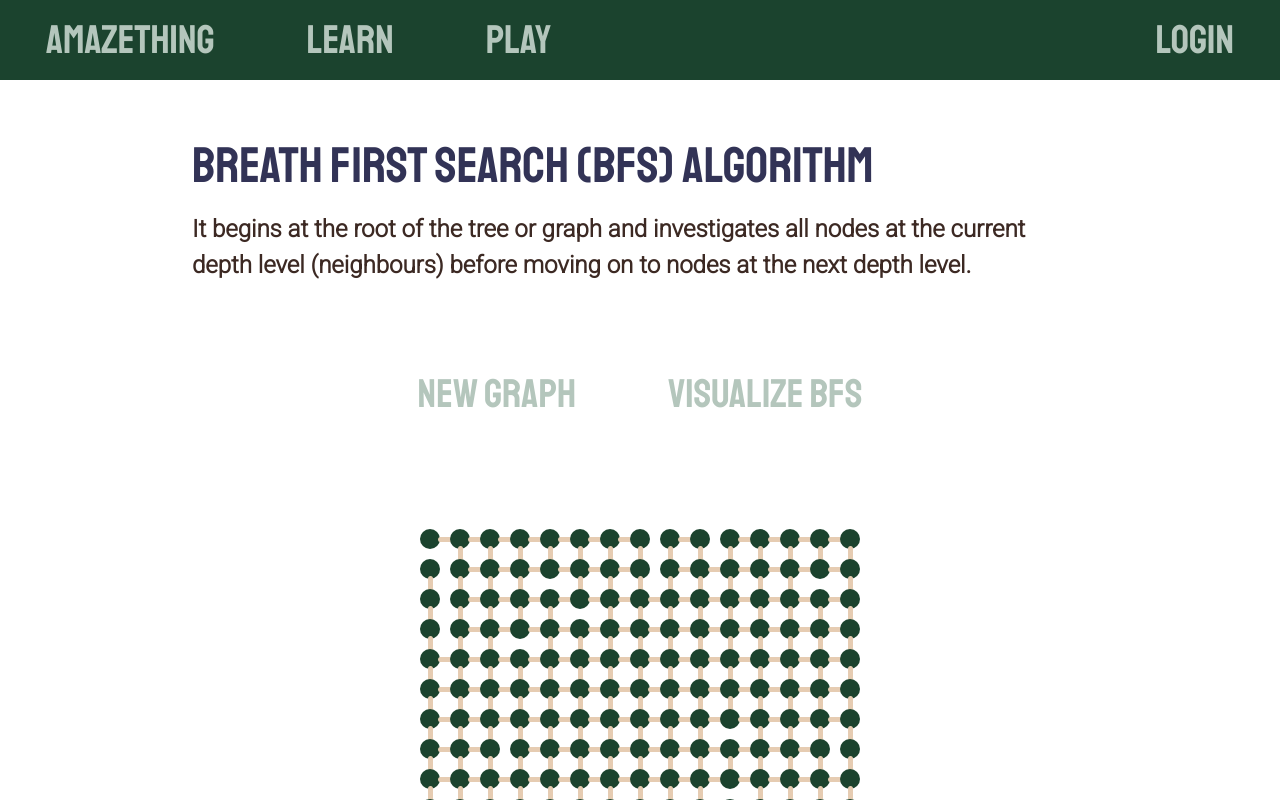
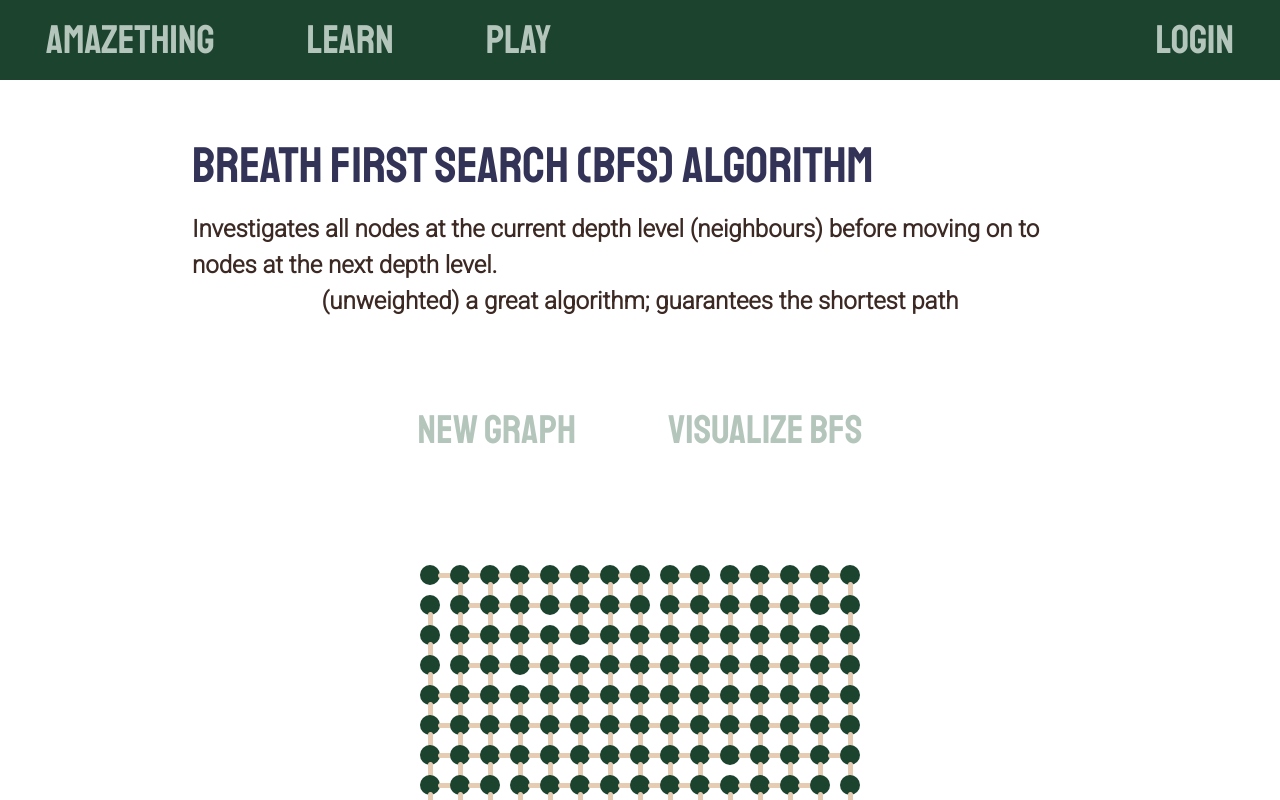
Before and after one commit to vadim-nest/aMAZEthing, a React (Vite) app in the folder Client/: page /learning/bfsLesson in a window 1280 px wide. Built offline with nearby package versions, Linux system fonts and the light colour scheme; no server answers.

Commit message:
refactor(change comments on path learning): add text

```diff
--- a/Client/src/components/pathfindingLessons/aStar.tsx
+++ b/Client/src/components/pathfindingLessons/aStar.tsx
@@ -14,6 +14,8 @@ function AStarLesson() {
     sortName: "aStar (A*) algorithm",
     firstP:
       "A* assigns a weight to each open node equal to the weight of the edge to that node plus the approximate distance between that node and the finish. This approximate distance is found by the heuristic, and represents a minimum possible distance between that node and the end.",
+    secondP:
+      "(weighted): arguably the best pathfinding algorithm; uses heuristics to guarantee the shortest path much faster than Dijkstra's Algorithm"
   };
 
   useEffect(() => {
@@ -86,6 +88,7 @@ function AStarLesson() {
       <div className="sorting-algo">
         <h1 className="explanation-title">{paragraphs.sortName}</h1>
         <p className="explanation-text">{paragraphs.firstP}</p>
+        <p className="explanation-text centered-text">{paragraphs.secondP}</p>
       </div>
       <div className="buttons-pos">
         <button className="button" onClick={() => newGraph()}>
--- a/Client/src/components/pathfindingLessons/bfsLesson.tsx
+++ b/Client/src/components/pathfindingLessons/bfsLesson.tsx
@@ -13,7 +13,9 @@ function BfsLesson() {
   let paragraphs = {
     sortName: "Breath First Search (BFS) algorithm",
     firstP:
-      "It begins at the root of the tree or graph and investigates all nodes at the current depth level (neighbours) before moving on to nodes at the next depth level.",
+      "Investigates all nodes at the current depth level (neighbours) before moving on to nodes at the next depth level.",
+    secondP:
+      "(unweighted) a great algorithm; guarantees the shortest path"
   };
 
   useEffect(() => {
@@ -77,6 +79,7 @@ function BfsLesson() {
       <div className="sorting-algo">
         <h1 className="explanation-title">{paragraphs.sortName}</h1>
         <p className="explanation-text">{paragraphs.firstP}</p>
+        <p className="explanation-text centered-text">{paragraphs.secondP}</p>
       </div>
       <div className="buttons-pos">
         <button className="button" onClick={() => newGraph()}>
--- a/Client/src/components/pathfindingLessons/dfsLesson.tsx
+++ b/Client/src/components/pathfindingLessons/dfsLesson.tsx
@@ -14,6 +14,8 @@ function DfsLesson() {
     sortName: "Depth First Search (DFS) algorithm",
     firstP:
       "DFS starts at the root (top) node of a tree and goes as far as it can down a given branch (path), then backtracks until it finds an unexplored path, and then explores it.",
+    secondP:
+    "(unweighted): a very bad algorithm for pathfinding; does not guarantee the shortest path"
   };
 
   useEffect(() => {
@@ -76,6 +78,7 @@ function DfsLesson() {
       <div className="sorting-algo">
         <h1 className="explanation-title">{paragraphs.sortName}</h1>
         <p className="explanation-text">{paragraphs.firstP}</p>
+        <p className="explanation-text centered-text">{paragraphs.secondP}</p>
       </div>
       <div className="buttons-pos">
         <button
--- a/Client/src/components/pathfindingLessons/dijkstraLesson.tsx
+++ b/Client/src/components/pathfindingLessons/dijkstraLesson.tsx
@@ -14,6 +14,8 @@ function DijkstraLesson() {
     sortName: "Dijkstra algorithm",
     firstP:
       "This algorithm uses the weights of the edges to find the path that minimizes the total distance (weight) between the source node and all other nodes.",
+    secondP:
+    "(weighted): the father of pathfinding algorithms; guarantees the shortest path"
   };
 
   useEffect(() => {
@@ -75,6 +77,7 @@ function DijkstraLesson() {
       <div className="sorting-algo">
         <h1 className="explanation-title">{paragraphs.sortName}</h1>
         <p className="explanation-text">{paragraphs.firstP}</p>
+        <p className="explanation-text centered-text">{paragraphs.secondP}</p>
       </div>
       <div className="buttons-pos">
         <button className="button" onClick={() => newGraph()}>
--- a/Client/src/css/learning/learning.css
+++ b/Client/src/css/learning/learning.css
@@ -42,6 +42,9 @@
   font-weight: 700;
   padding-top: 0 !important;
 }
+.centered-text {
+  text-align: center;
+}
 
 .disable-horizontal-scroll {
   overflow: hidden;
```
